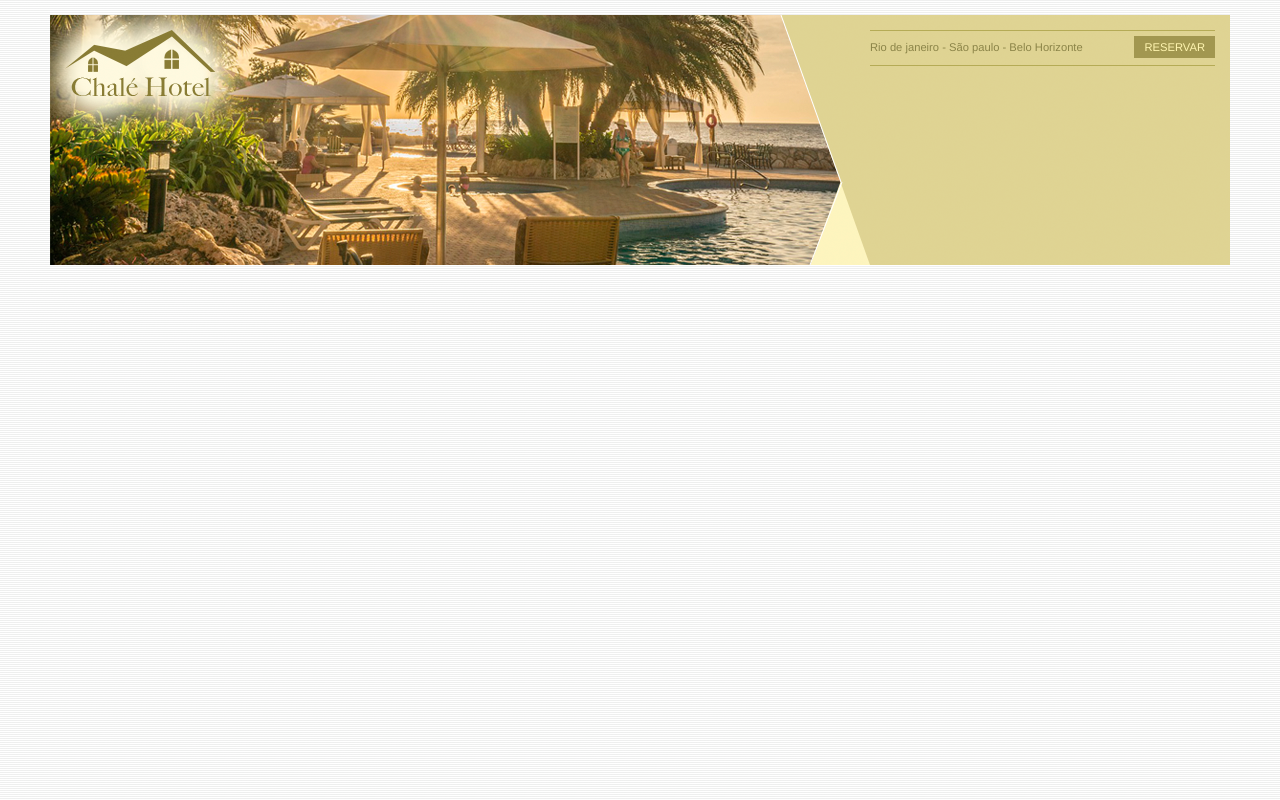
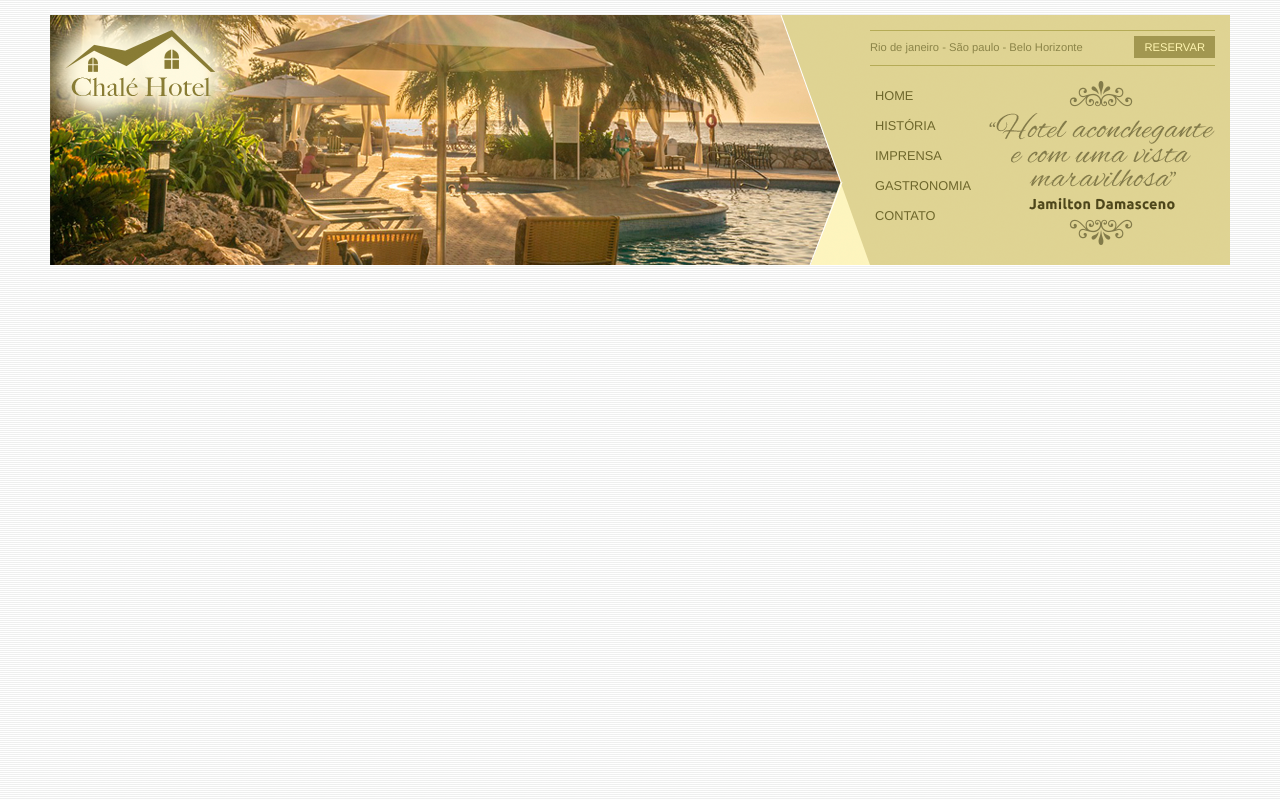
Before and after one commit to juliodonofreo/chale_hotel, a plain HTML site: page index.html in a window 1280 px wide. Drawn offline with Linux system fonts and the light colour scheme.

Commit message:
menu finalizado

```diff
--- a/css/estilo.css
+++ b/css/estilo.css
@@ -88,3 +88,33 @@ a.reserva {
     padding: 5px 10px;
     float: right;
 }
+
+#menu {
+    margin-top: 15px;
+}
+
+ul {
+    list-style: none;
+}
+
+ul#navegacao {
+    float: left;
+}
+
+ul#navegacao a{
+    text-transform: uppercase;
+    font-size: 0.8em;
+    padding: 5px;
+    color: #6e672c;
+    line-height: 30px;
+}
+
+ul#navegacao a:hover{
+    background: #fdf6be;
+}
+
+.depoimento {
+    width: 226px;
+    height: 164px;
+    float: right;
+}
--- a/index.html
+++ b/index.html
@@ -27,6 +27,19 @@
                         <a href="" class="reserva">Reservar</a>
                         <div style="clear: both"></div>
                     </div>
+
+                    <div id="menu">
+                        <ul id="navegacao">
+                            <li><a href="">Home</a></li>
+                            <li><a href="">História</a></li>
+                            <li><a href="">Imprensa</a></li>
+                            <li><a href="">Gastronomia</a></li>
+                            <li><a href="">Contato</a></li>
+                        </ul>
+
+                        <img src="imagens/depoimento.png" class="depoimento">
+                    </div>
+
                 </div>
             </div>
 
```
